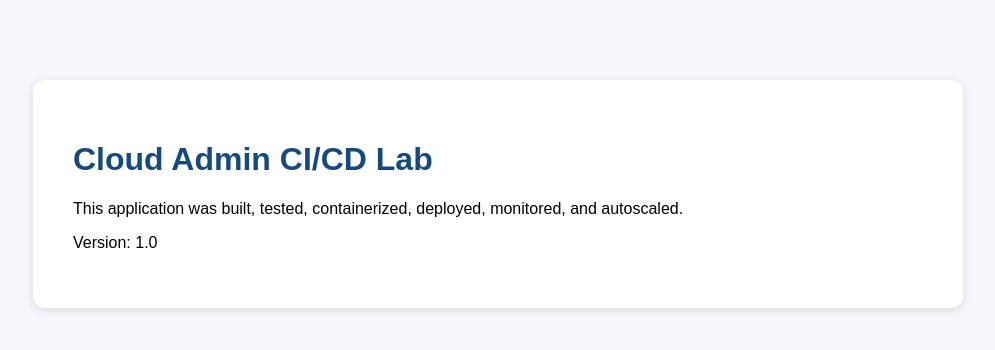
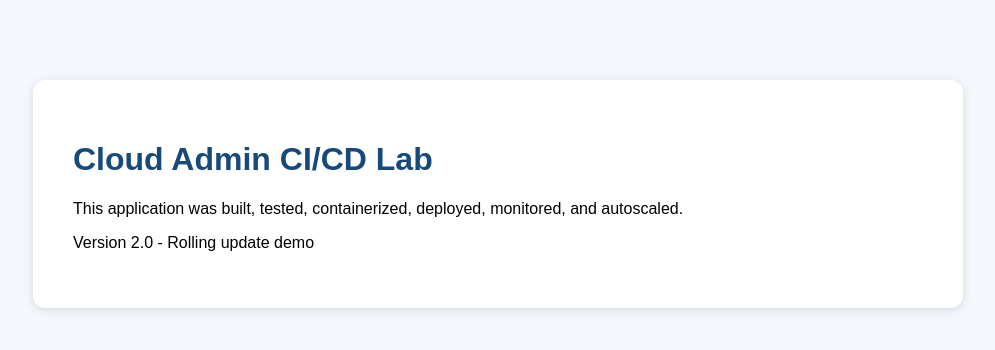
Before and after one commit to cjohnson018/cloud-admin-cicd-lab, a plain HTML site: page app/index.html in a window 1280 px wide. Shown: the whole page, without its empty margins (142-1137 px from the left). Drawn offline with Linux system fonts and the light colour scheme.

Commit message:
Update app version for rolling update demo

```diff
--- a/app/index.html
+++ b/app/index.html
@@ -10,7 +10,7 @@
   <main>
     <h1>Cloud Admin CI/CD Lab</h1>
     <p>This application was built, tested, containerized, deployed, monitored, and autoscaled.</p>
-    <p id="version">Version: 1.0</p>
+    <p id="version">Version 2.0 - Rolling update demo</p>
   </main>
 </body>
 </html>
```
